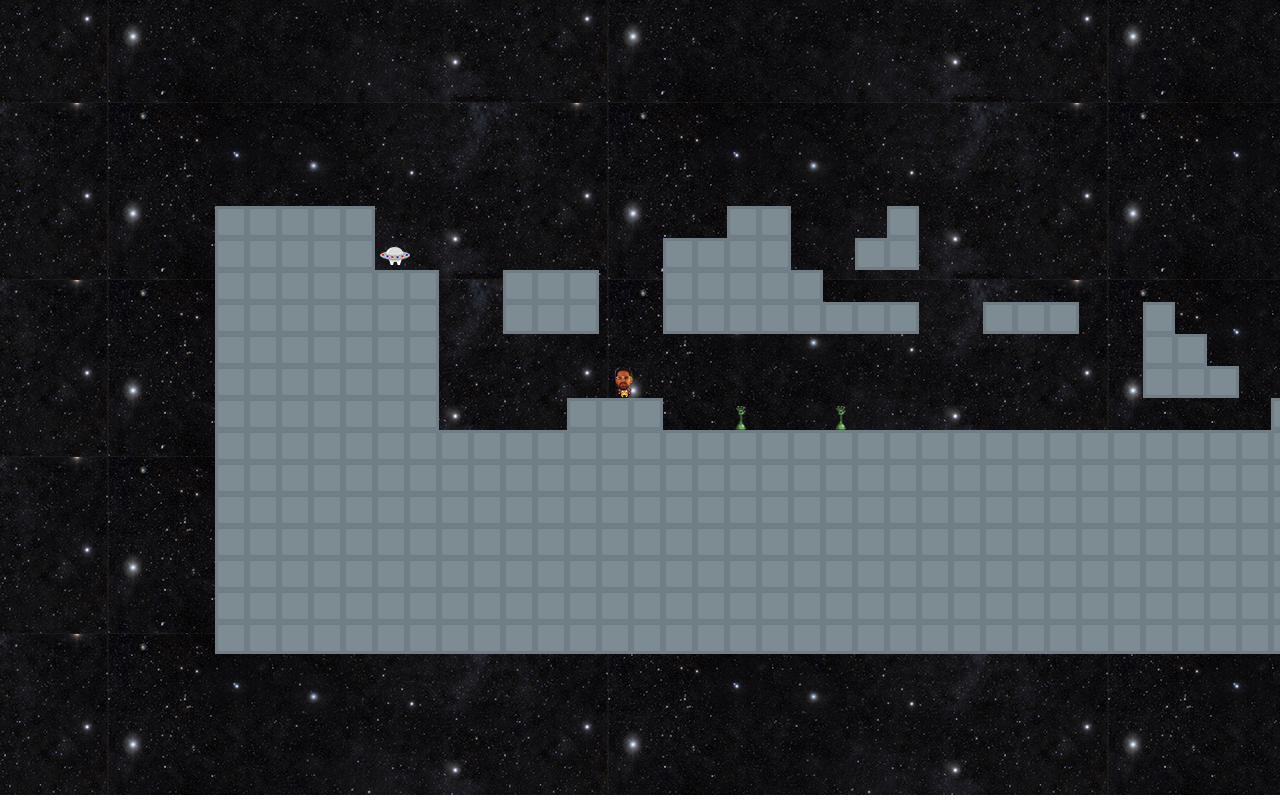
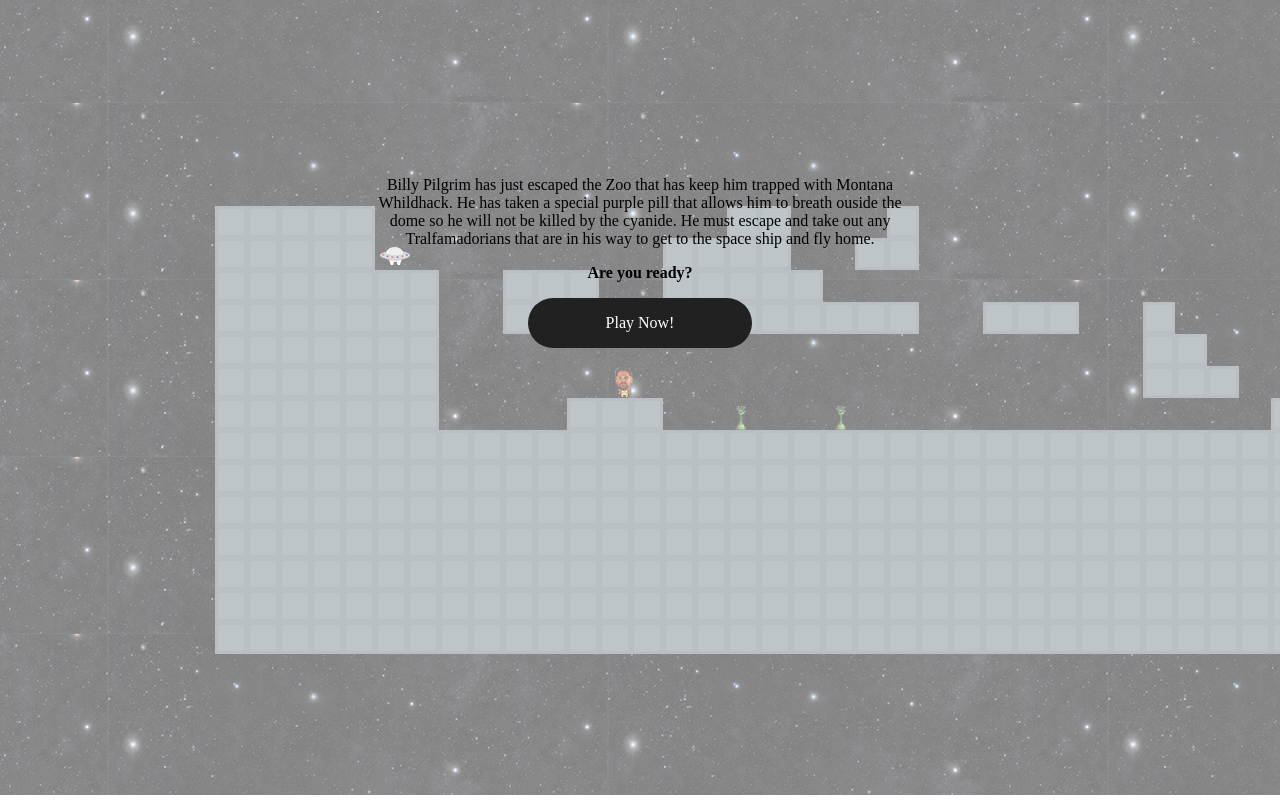
Before and after one commit to jamslatt/slaugherhouse, a plain HTML site: page index.html in a window 1280 px wide. Drawn offline with nearby package versions, Linux system fonts and the light colour scheme.

Commit message:
intro added

```diff
--- a/index.html
+++ b/index.html
@@ -6,6 +6,8 @@
     <meta name="viewport" content="width=device-width, user-scalable=0, minimum-scale=1.0, maximum-scale=1.0"/>
     <title>S5 Game</title>
     <link rel="stylesheet" type="text/css" href="theme.css" />
+    <script src="https://ajax.googleapis.com/ajax/libs/jquery/3.2.1/jquery.min.js"></script>
+    <script src="js/intro.js" ></script>
     <script src='js/quintus.js'></script>
     <script src='js/quintus_sprites.js'></script>
     <script src='js/quintus_scenes.js'></script>
@@ -15,6 +17,15 @@
     <script src='js/quintus_touch.js'></script>
     <script src='js/quintus_ui.js'></script>
 
+    <div class="intro">
+        <div class="breif">
+            <p>Billy Pilgrim has just escaped the Zoo that has keep him trapped with Montana Whildhack. He has taken a special purple pill that allows him to breath ouside the dome so he will not be killed by the cyanide. He must escape and take out any Tralfamadorians that are in his way to get to the space ship and fly home.</p>
+            <p><strong>Are you ready?</strong></p>
+            <div class="play">Play Now!</div>
+        </div>
+    </div>
+
+
     <script src='js/game.js'></script>
     <style>
         body { padding:0px; margin:0px; }
--- /dev/null
+++ b/js/intro.js
@@ -0,0 +1,5 @@
+$(document).ready(function () {
+    $('.play').click(function () {
+        $('.intro').fadeOut('slow');
+    })
+});
--- a/theme.css
+++ b/theme.css
@@ -1,3 +1,25 @@
 body {
     overflow: hidden;
 }
+.intro {
+    position: absolute;
+    top: 0;
+    left: 0;
+    width:100%;
+    z-index: 99999;
+    height: 100vh;
+    background-color: rgba(255,255,255,0.5);
+}
+
+.breif {
+    text-align: center;
+    padding: 20vh 45vh;
+}
+.play {
+    background-color: #212121;
+    color: white;
+    padding: 2vh 0vh;
+    margin: 0% 30%;
+    border-radius: 25px;
+    cursor: pointer;
+}
```
